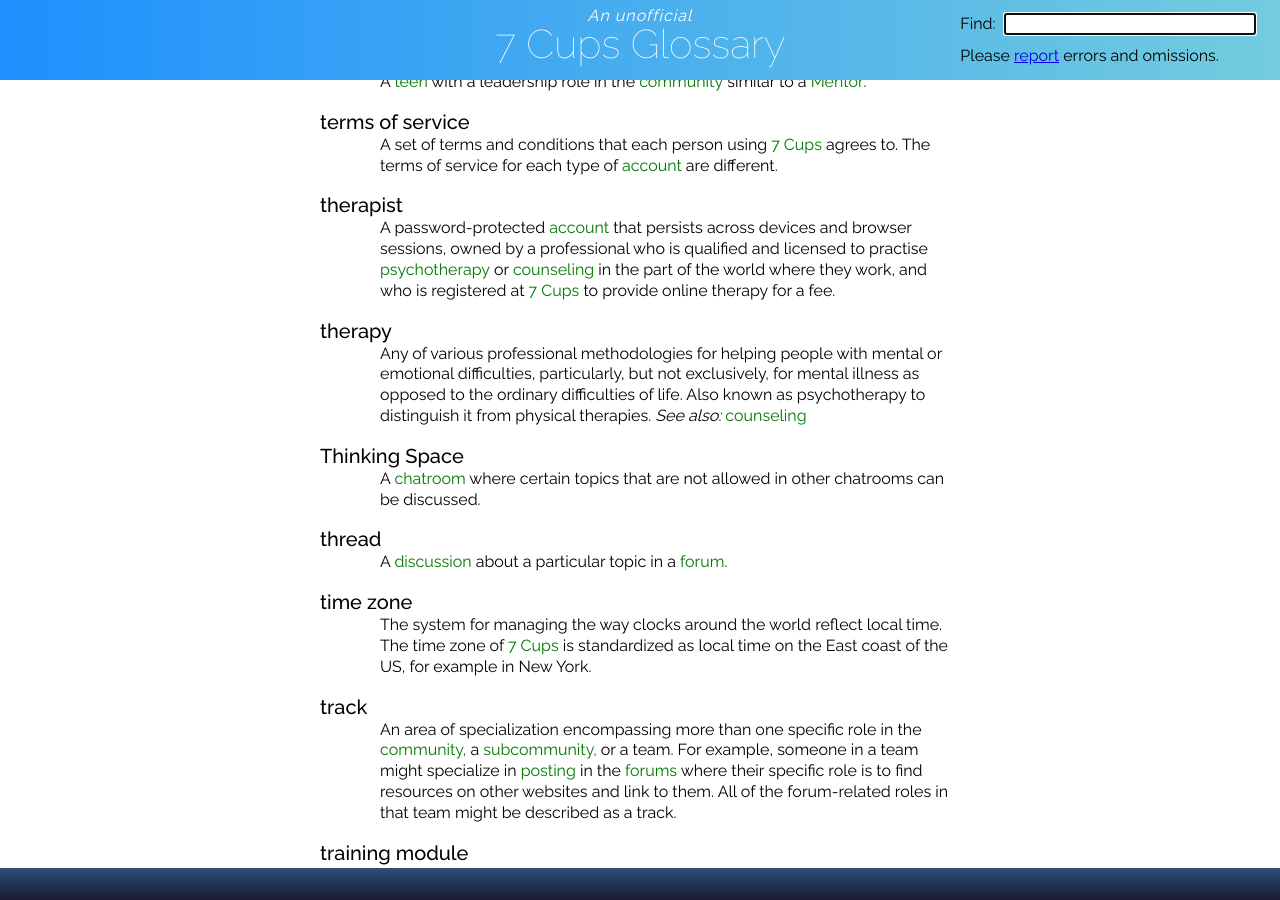
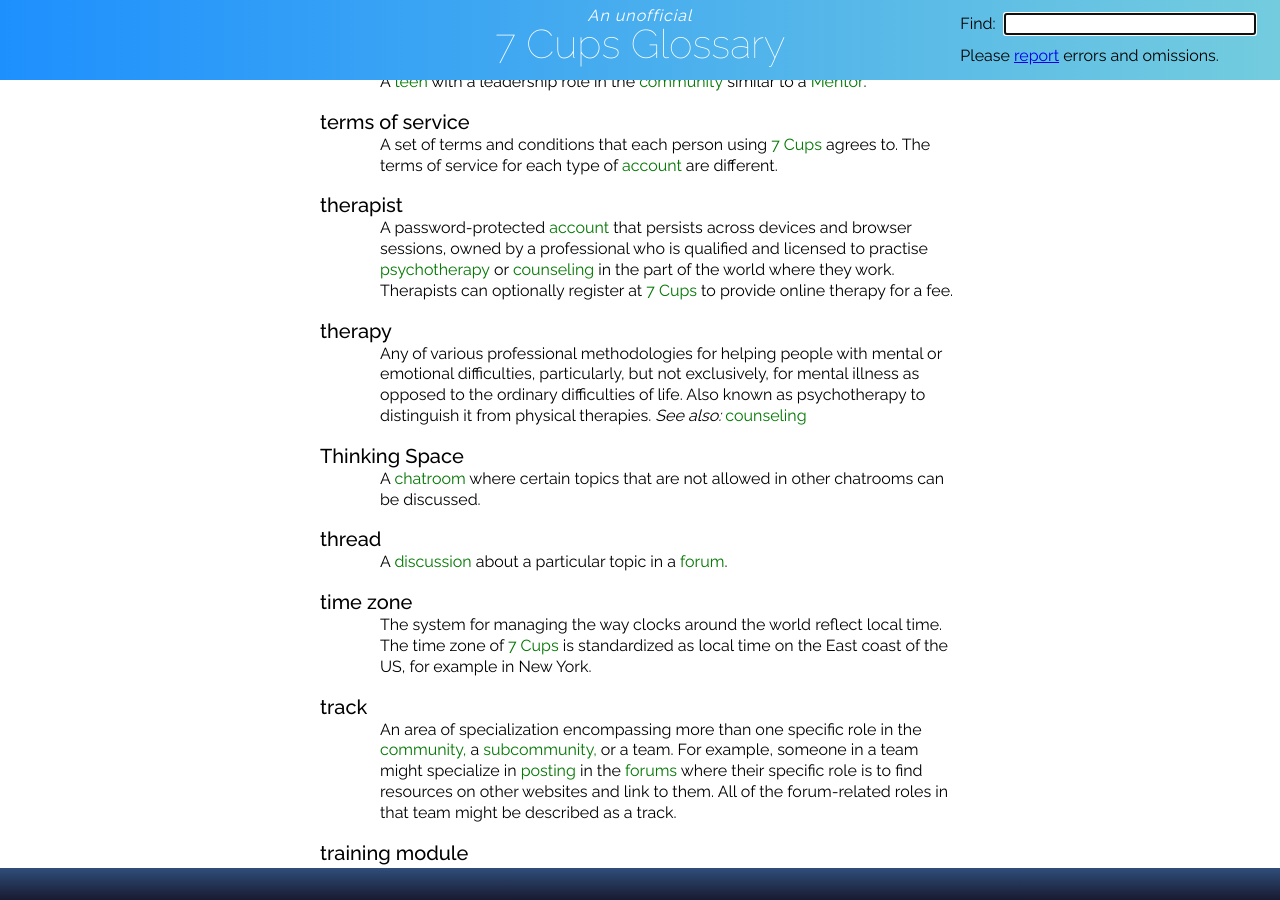
Before and after one commit to RarelyCharlie/rarelycharlie.github.io, a Jekyll site: the page built from glossary.md, in a window 1280 px wide and 900 px high, scrolled down 19538 px. Built offline with Jekyll 4.4.1, drawn with Linux system fonts in a browser that asks for light colours.

Commit message:
clarify therapist

```diff
--- a/glossary.md
+++ b/glossary.md
@@ -725,7 +725,7 @@ A ~~teen~~ with a leadership role in the ~~community~~ similar to a ~~Mentor~~.
 A set of terms and conditions that each person using ~~7 Cups~~ agrees to. The terms of service for each type of ~~account~~ are different.
 
 # therapist
-A password-protected ~~account~~ that persists across devices and browser sessions, owned by a professional who is qualified and licensed to practise ~~psychotherapy/therapy~~ or ~~counseling~~ in the part of the world where they work, and who is registered at ~~7 Cups~~ to provide online therapy for a fee.
+A password-protected ~~account~~ that persists across devices and browser sessions, owned by a professional who is qualified and licensed to practise ~~psychotherapy/therapy~~ or ~~counseling~~ in the part of the world where they work. Therapists can optionally register at ~~7 Cups~~ to provide online therapy for a fee.
 
 # therapy
 Any of various professional methodologies for helping people with mental or emotional difficulties, particularly, but not exclusively, for mental illness as opposed to the ordinary difficulties of life. Also known as psychotherapy to distinguish it from physical therapies. _See also:_ ~~counseling~~
```
